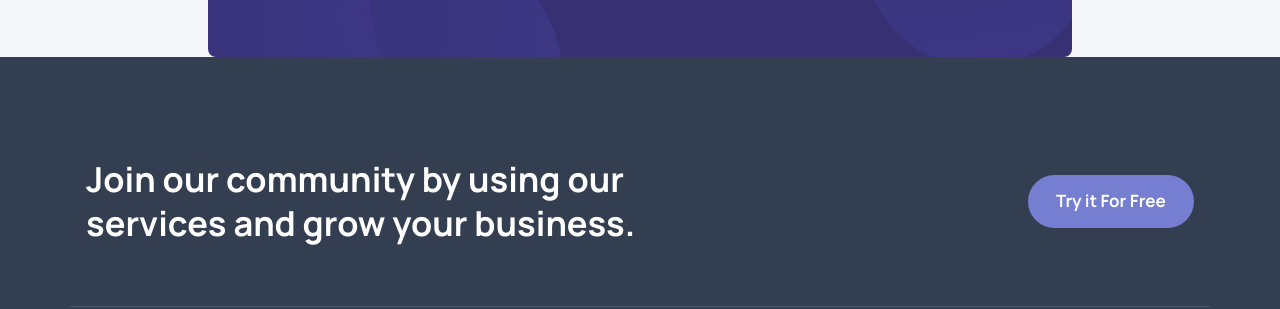
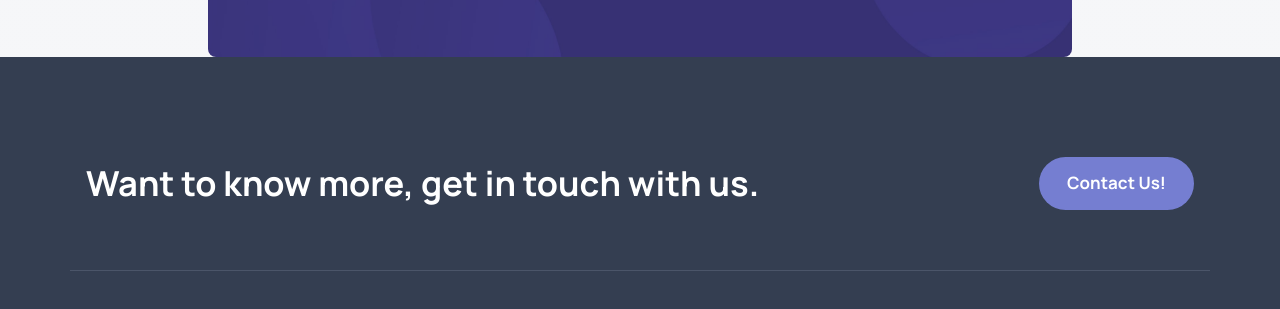
Before and after one commit to nikkuveejar/credfill.github.io, a plain HTML site: page index.html in a window 1280 px wide. Shown: the part 2864-3173 px from the top of the page. Drawn offline with nearby package versions, Linux system fonts and the light colour scheme.

Commit message:
Update index.html

```diff
--- a/index.html
+++ b/index.html
@@ -738,10 +738,10 @@
         <div class="container">
 
           <h2 class="h2 section-title">
-            Join our community by using our services and grow your business.
+            Want to know more, get in touch with us.
           </h2>
 
-          <a href="#" class="btn btn-primary">Try it For Free</a>
+          <a href="#" class="btn btn-primary">Contact Us!</a>
 
         </div>
       </section>
```
